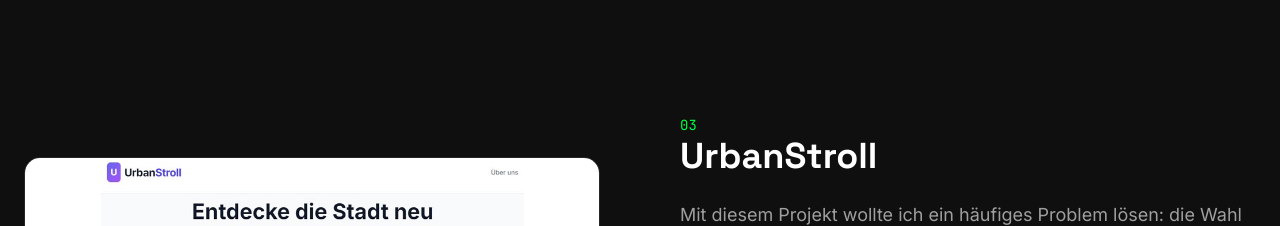
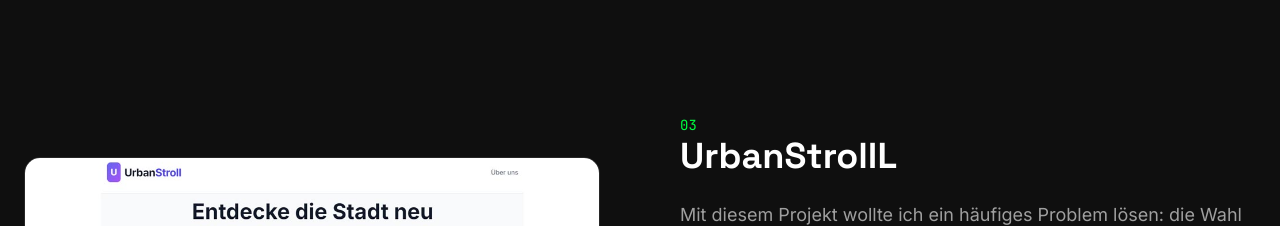
Before and after one commit to SerhiiBab/serge-dev, a React (Vite) app: page / in a window 1280 px wide. Shown: the part 3320-3546 px from the top of the page. Built offline with nearby package versions, Linux system fonts and the light colour scheme.

Commit message:
Portfolio update

```diff
--- a/src/constants.ts
+++ b/src/constants.ts
@@ -25,7 +25,7 @@ export const PROJECTS: Project[] = [
   },
   {
     id: '3',
-    title: 'UrbanStroll',
+    title: 'UrbanStrollL',
     description: 'Mit diesem Projekt wollte ich ein häufiges Problem lösen: die Wahl einer passenden Route für einen Spaziergang – besonders für Menschen, die eine Stadt nicht gut kennen. Die Webanwendung ist mit einem AI-Assistenten verbunden, der auf Basis einer einfachen Nutzeranfrage personalisierte Spazier-Routen erstellt. Der Nutzer beschreibt kurz seine Wünsche, und die AI generiert eine passende Route durch die Stadt.',
     tech: ['React', 'TypeScript', 'Vite', 'Tailwind', 'Node.js', 'Vercel'],
     githubUrl: 'https://github.com/SerhiiBab/urbanstroll.git',
```
